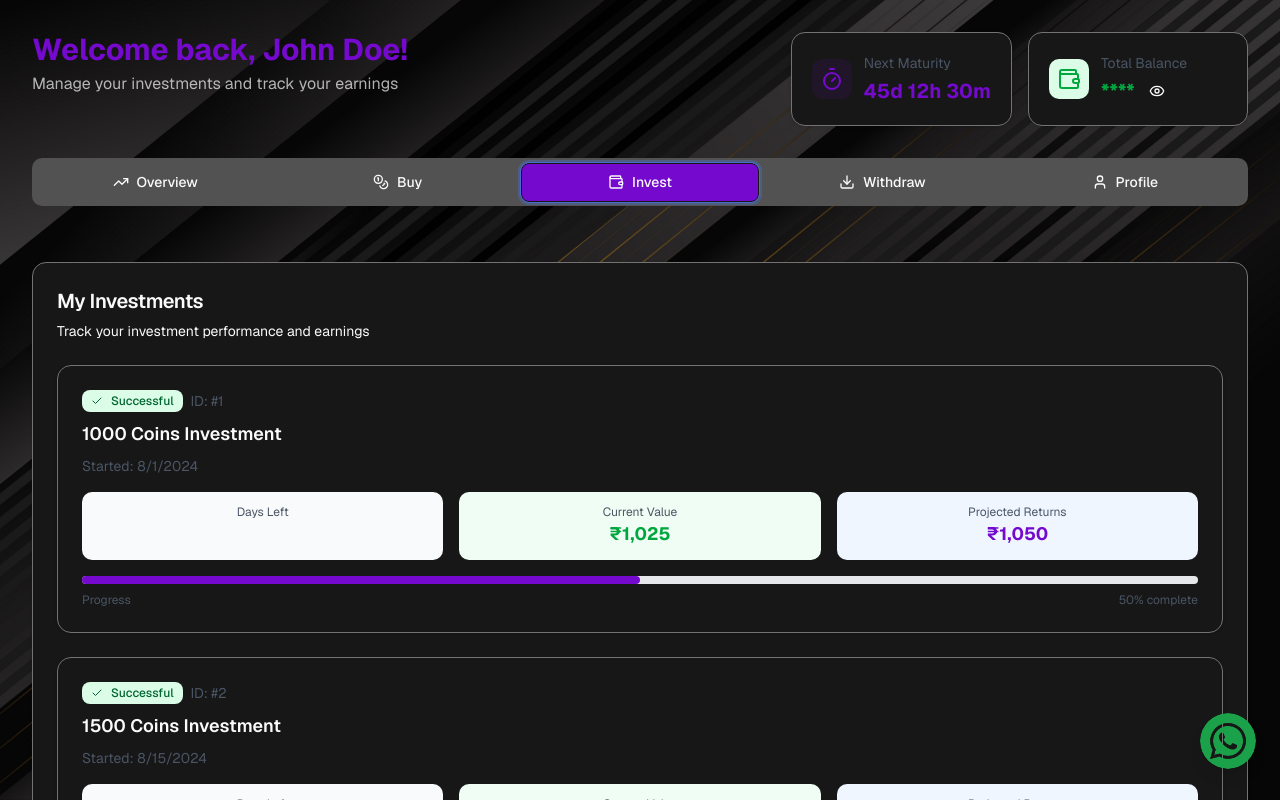
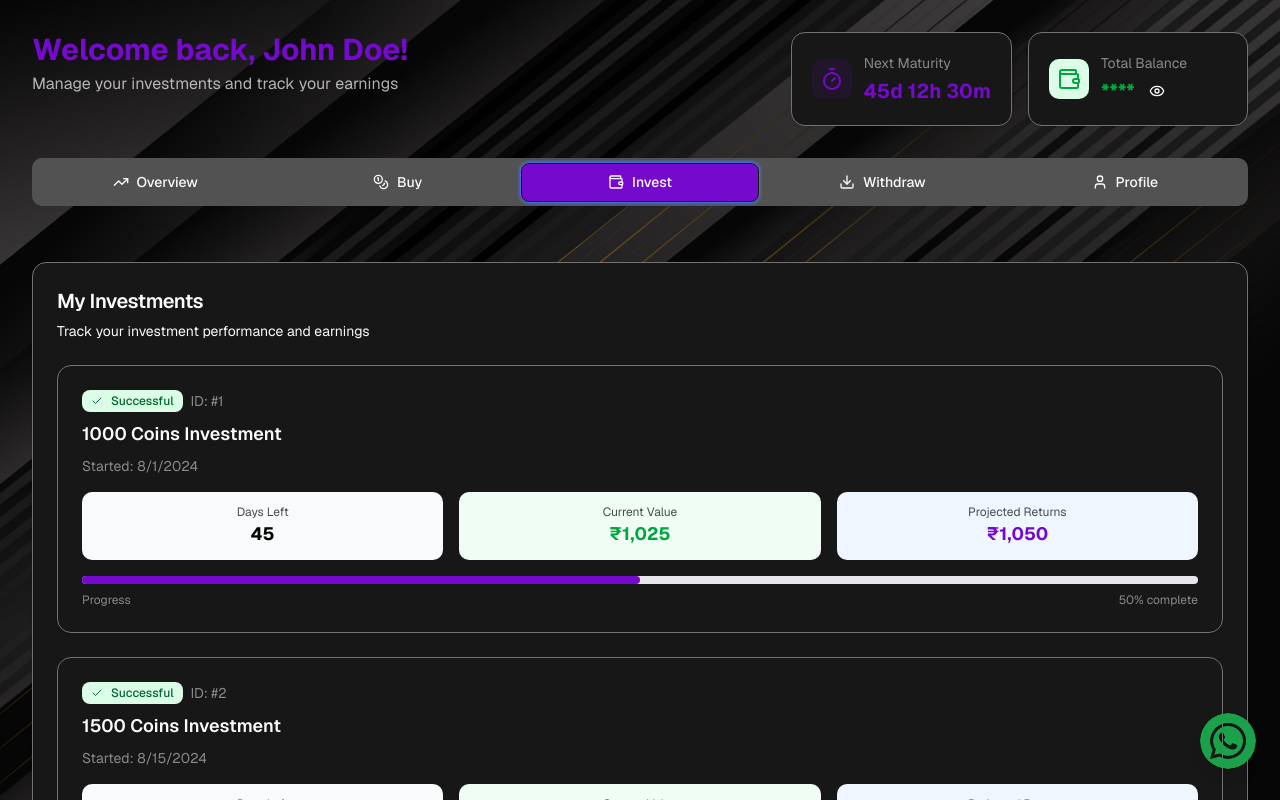
Before and after one commit to thecoinvestor1-afk/coinvestor-client, a Next.js app: page /dashboard in a window 1280 px wide. Both pictures are taken after a click on the tab "Invest". Shown: the top 800 px of the page. Built offline with nearby package versions, Linux system fonts and the light colour scheme.

Commit message:
fix text visiblity in the investments tabs

```diff
--- a/src/app/(main)/dashboard/page.tsx
+++ b/src/app/(main)/dashboard/page.tsx
@@ -240,7 +240,7 @@ const Dashboard = () => {
                                             <Timer className="w-5 h-5 sm:w-6 sm:h-6 text-primary" />
                                         </div>
                                         <div className="min-w-0 flex-1">
-                                            <p className="text-xs sm:text-sm text-gray-600 mb-1">Next Maturity</p>
+                                            <p className="text-xs sm:text-sm opacity-50 mb-1">Next Maturity</p>
                                             <p className="text-base sm:text-lg lg:text-xl font-bold text-primary">
                                                 {timeLeft.days}d {timeLeft.hours}h {timeLeft.minutes}m
                                             </p>
@@ -255,7 +255,7 @@ const Dashboard = () => {
                                             <Wallet className="w-5 h-5 sm:w-6 sm:h-6 text-green-600" />
                                         </div>
                                         <div className="min-w-0 flex-1">
-                                            <p className="text-xs sm:text-sm text-gray-600 mb-1">Total Balance</p>
+                                            <p className="text-xs sm:text-sm opacity-50 mb-1">Total Balance</p>
                                             <div className="flex items-center gap-2">
                                                 <p className="text-base sm:text-lg lg:text-xl font-bold text-green-600 truncate">
                                                     {showBalance ? formatCurrency(userProfile.totalValue) : '****'}
@@ -381,7 +381,7 @@ const Dashboard = () => {
                                                     </div>
                                                     <div className="min-w-0">
                                                         <p className="font-medium text-sm sm:text-base">{investment.amount} Coins</p>
-                                                        <p className="text-xs sm:text-sm text-gray-600">{investment.daysLeft} days remaining</p>
+                                                        <p className="text-xs sm:text-sm opacity-50">{investment.daysLeft} days remaining</p>
                                                     </div>
                                                 </div>
                                                 <div className="flex items-center justify-between sm:justify-end sm:text-right gap-4">
@@ -429,13 +429,13 @@ const Dashboard = () => {
                                                         </div>
                                                         <div className="flex justify-between items-center">
                                                             <span>Expected Returns (5%):</span>
-                                                            <span className="font-semibold text-green-600">
+                                                            <span className="font-semibold text-green-400">
                                                                 {formatCurrency(parseInt(coinAmount) * 1.05)}
                                                             </span>
                                                         </div>
                                                         <div className="flex justify-between items-center mt-2 pt-2 border-t">
                                                             <span className="font-medium">Maturity (90 days):</span>
-                                                            <span className="font-bold text-green-600">
+                                                            <span className="font-bold text-green-400">
                                                                 {formatCurrency(parseInt(coinAmount) * 1.05)}
                                                             </span>
                                                         </div>
@@ -563,19 +563,19 @@ const Dashboard = () => {
                                                 <h4 className="font-medium mb-3 text-sm sm:text-base">Bank Account Details</h4>
                                                 <div className="grid grid-cols-1 sm:grid-cols-2 gap-3 sm:gap-4 text-xs sm:text-sm">
                                                     <div>
-                                                        <span className="text-gray-600">Account Name:</span>
+                                                        <span className="opacity-50">Account Name:</span>
                                                         <p className="font-medium">InvestCoins Private Limited</p>
                                                     </div>
                                                     <div>
-                                                        <span className="text-gray-600">Account Number:</span>
+                                                        <span className="opacity-50">Account Number:</span>
                                                         <p className="font-medium">1234567890123456</p>
                                                     </div>
                                                     <div>
-                                                        <span className="text-gray-600">IFSC Code:</span>
+                                                        <span className="opacity-50">IFSC Code:</span>
                                                         <p className="font-medium">HDFC0001234</p>
                                                     </div>
                                                     <div>
-                                                        <span className="text-gray-600">Bank Name:</span>
+                                                        <span className="opacity-50">Bank Name:</span>
                                                         <p className="font-medium">HDFC Bank</p>
                                                     </div>
                                                 </div>
@@ -585,7 +585,7 @@ const Dashboard = () => {
                                         <div className="space-y-4">
                                             <div className="p-3 sm:p-4 border-2 border-dashed border-gray-300 rounded-lg text-center">
                                                 <Upload className="w-6 h-6 sm:w-8 sm:h-8 text-gray-400 mx-auto mb-2" />
-                                                <p className="text-xs sm:text-sm text-gray-600 mb-2">Upload Payment Proof</p>
+                                                <p className="text-xs sm:text-sm opacity-50 mb-2">Upload Payment Proof</p>
                                                 <input
                                                     type="file"
                                                     accept="image/*,.pdf"
@@ -604,7 +604,7 @@ const Dashboard = () => {
                                                 </Label>
                                             </div>
                                             <div className="text-center">
-                                                <p className="text-xs sm:text-sm text-gray-600">Amount: {formatCurrency(parseInt(coinAmount || '0'))}</p>
+                                                <p className="text-xs sm:text-sm opacity-50">Amount: {formatCurrency(parseInt(coinAmount || '0'))}</p>
                                             </div>
                                         </div>
                                     </CardContent>
@@ -639,12 +639,12 @@ const Dashboard = () => {
                                                                     {getStatusIcon(investment.status)}
                                                                     <span className="ml-1 capitalize text-xs">{investment.status}</span>
                                                                 </Badge>
-                                                                <span className="text-xs sm:text-sm text-gray-600">
+                                                                <span className="text-xs sm:text-sm opacity-50">
                                                                     ID: #{investment.id}
                                                                 </span>
                                                             </div>
                                                             <h3 className="font-semibold text-base sm:text-lg">{investment.amount} Coins Investment</h3>
-                                                            <p className="text-xs sm:text-sm text-gray-600">
+                                                            <p className="text-xs sm:text-sm opacity-50">
                                                                 Started: {investment.startDate.toLocaleDateString()}
                                                             </p>
                                                         </div>
@@ -652,17 +652,17 @@ const Dashboard = () => {
 
                                                     <div className="grid grid-cols-3 gap-2 sm:gap-4">
                                                         <div className="text-center p-2 sm:p-3 bg-gray-50 rounded-lg">
-                                                            <p className="text-xs text-gray-600">Days Left</p>
-                                                            <p className="font-bold text-sm sm:text-lg">{investment.daysLeft}</p>
+                                                            <p className="text-xs text-black opacity-70">Days Left</p>
+                                                            <p className="font-bold text-sm text-black sm:text-lg">{investment.daysLeft}</p>
                                                         </div>
-                                                        <div className="text-center p-2 sm:p-3 bg-green-50 rounded-lg">
-                                                            <p className="text-xs text-gray-600">Current Value</p>
+                                                        <div className="text-center p-0 sm:p-3 bg-green-50 rounded-lg">
+                                                            <p className="text-xs text-black opacity-70">Current Value</p>
                                                             <p className="font-bold text-sm sm:text-lg text-green-600">
                                                                 {formatCurrency(investment.currentValue)}
                                                             </p>
                                                         </div>
-                                                        <div className="text-center p-2 sm:p-3 bg-blue-50 rounded-lg">
-                                                            <p className="text-xs text-gray-600">Projected Returns</p>
+                                                        <div className="text-center p-0 sm:p-3 bg-blue-50 rounded-lg">
+                                                            <p className="text-xs text-black opacity-70">Projected Returns</p>
                                                             <p className="font-bold text-sm sm:text-lg text-primary">
                                                                 {formatCurrency(investment.projectedValue)}
                                                             </p>
@@ -676,7 +676,7 @@ const Dashboard = () => {
                                                                 style={{ width: `${((90 - investment.daysLeft) / 90) * 100}%` }}
                                                             />
                                                         </div>
-                                                        <div className="flex justify-between text-xs text-gray-600">
+                                                        <div className="flex justify-between text-xs opacity-50">
                                                             <span>Progress</span>
                                                             <span>{Math.round(((90 - investment.daysLeft) / 90) * 100)}% complete</span>
                                                         </div>
@@ -802,7 +802,7 @@ const Dashboard = () => {
                                                     <FileText className="w-4 h-4 sm:w-5 sm:h-5 text-gray-400 flex-shrink-0" />
                                                     <div className="min-w-0">
                                                         <p className="font-medium text-sm sm:text-base">Identity Proof</p>
-                                                        <p className="text-xs sm:text-sm text-gray-600 truncate">Aadhar, PAN, or Passport</p>
+                                                        <p className="text-xs sm:text-sm opacity-50 truncate">Aadhar, PAN, or Passport</p>
                                                     </div>
                                                 </div>
                                                 <Badge className={`${getStatusColor(userProfile.documentsVerified)} flex-shrink-0`}>
```
